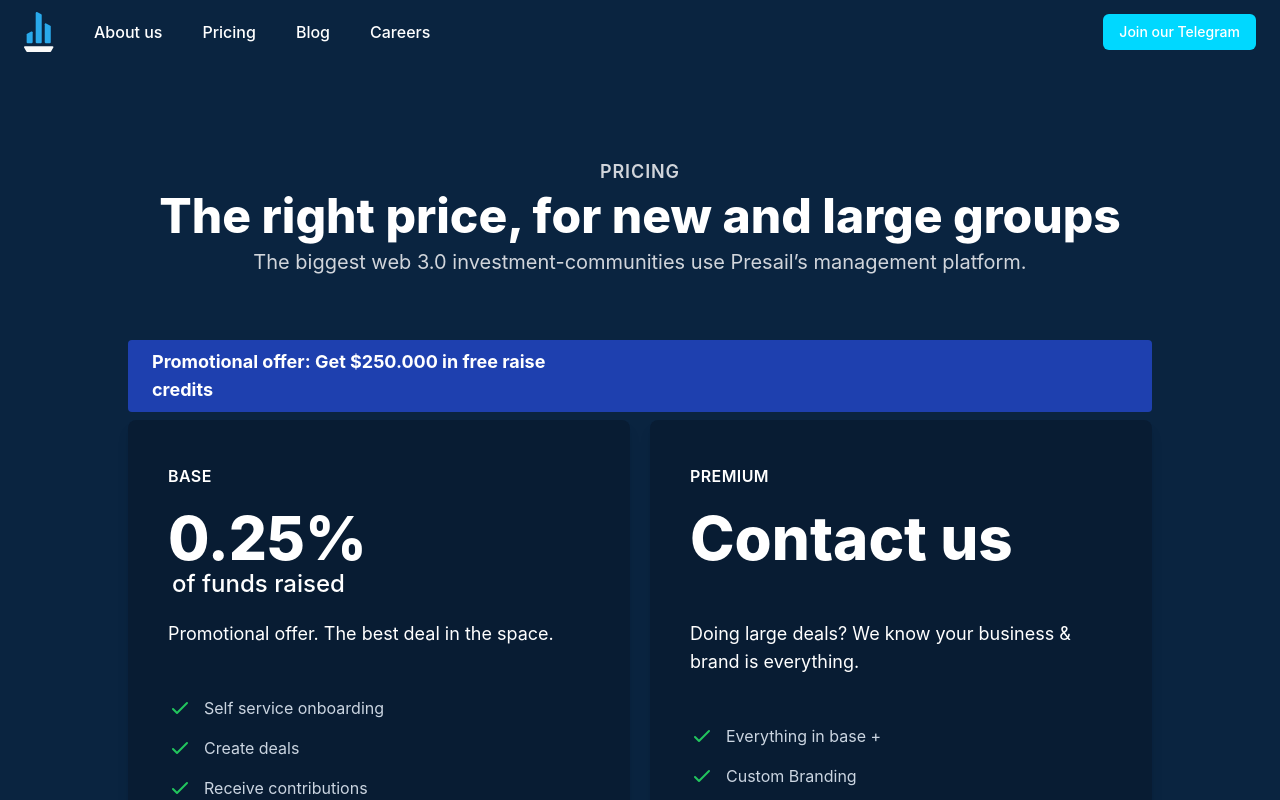
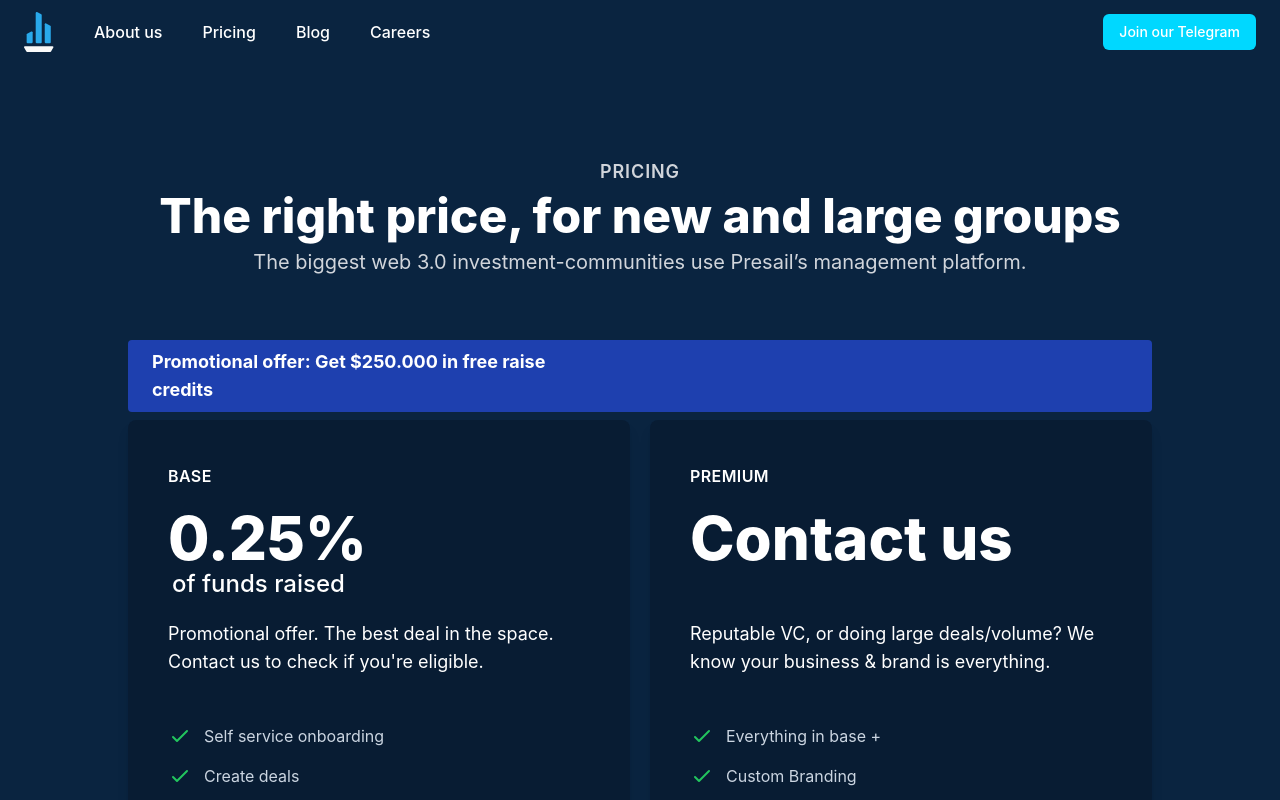
Before and after one commit to datablock-ai/presail-website, a Next.js app: page /pricing in a window 1280 px wide. Shown: the top 800 px of the page. Built offline with nearby package versions, Linux system fonts and the light colour scheme.

Commit message:
Update pricing description

```diff
--- a/components/PricingHero.js
+++ b/components/PricingHero.js
@@ -6,7 +6,7 @@
     href: 'https://t.me/zerocap',
     priceDescription: 'of funds raised',
     priceMonthly: '0.25%',
-    description: 'Promotional offer. The best deal in the space.',
+    description: "Promotional offer. The best deal in the space. Contact us to check if you're eligible.",
     features: [
       'Self service onboarding',
       'Create deals',
@@ -28,7 +28,7 @@
     href: 'https://t.me/zerocap',
     priceDescription: '',
     priceMonthly: 'Contact us',
-    description: 'Doing large deals? We know your business & brand is everything.',
+    description: 'Reputable VC, or doing large deals/volume? We know your business & brand is everything.',
     features: [
       'Everything in base +',
       'Custom Branding',
```
